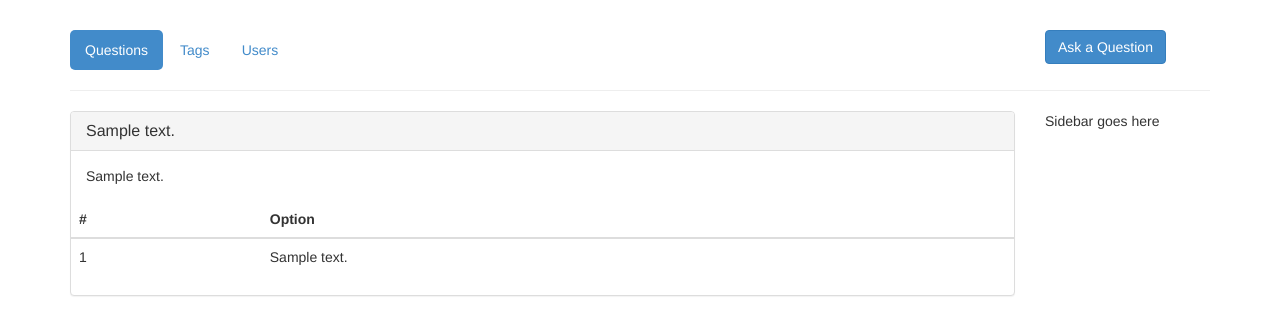
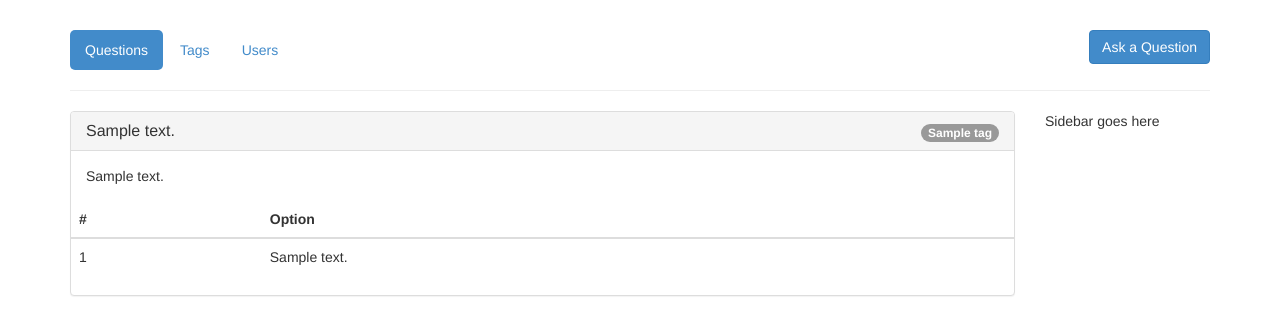
Before and after one commit to pollstagram/pollstagram, a Django app: template templates/list.html in a window 1280 px wide. Shown: the part 82-417 px from the top of the page. Run offline with Django 3.2, Linux system fonts and the light colour scheme; the template is opened without the code that fills it: most values are stand-ins (such as "Sample title", 1, 10 or a date in 2020); some libraries are stand-ins or nearby versions.

Commit message:
added tags

```diff
--- a/poll/admin.py
+++ b/poll/admin.py
@@ -11,7 +11,7 @@ class QuestionAdmin(admin.ModelAdmin):
     form = QuestionForm
     readonly_fields = ('published_time',)
     fieldsets = [
-        (None,               {'fields': ['content_markdown']}),
+        (None,               {'fields': ['content_markdown', 'tags',]}),
         ('Date information', {'fields': ['published_time'], 'classes': ['collapse']}),
     ]
     inlines = [ChoiceInline]
--- a/poll/models.py
+++ b/poll/models.py
@@ -1,6 +1,7 @@
 from django.db import models
 from django.contrib.auth.models import User
 from markdown import markdown
+from taggit.managers import TaggableManager
 
 # Create your models here.
 
@@ -9,6 +10,7 @@ class Question(models.Model):
     content_markup = models.TextField(max_length=255)
     created_by = models.ForeignKey(User, null=True)
     published_time = models.DateTimeField(auto_now_add=True)
+    tags = TaggableManager()
 
     class Meta:
         ordering = ['-published_time']
--- a/templates/list.html
+++ b/templates/list.html
@@ -10,7 +10,9 @@
 	</ul>
 	</div>
 	<div class="col-lg-2">
-		<button type="button" class="btn btn-primary">Ask a Question</button>
+		<div class="pull-right">
+			<button type="button" class="btn btn-primary">Ask a Question</button>
+		</div>
 	</div>
 </div>
 <hr/>
@@ -20,6 +22,11 @@
 		{% for question in questions %}
 			<div class="panel panel-default">
 				<div class="panel-heading">
+					<div class="pull-right">
+						{% for tag in question.tags.all %}
+						<span class="badge">{{ tag.name }}</span>
+						{% endfor %}
+					</div>
 					<h3 class="panel-title">
 						<a class="accordion-toggle" data-toggle="collapse" data-parent="#accordion" href="#collapse{{ forloop.counter }}">
 							{{ question.content_markdown|truncatewords:3 }}
```
